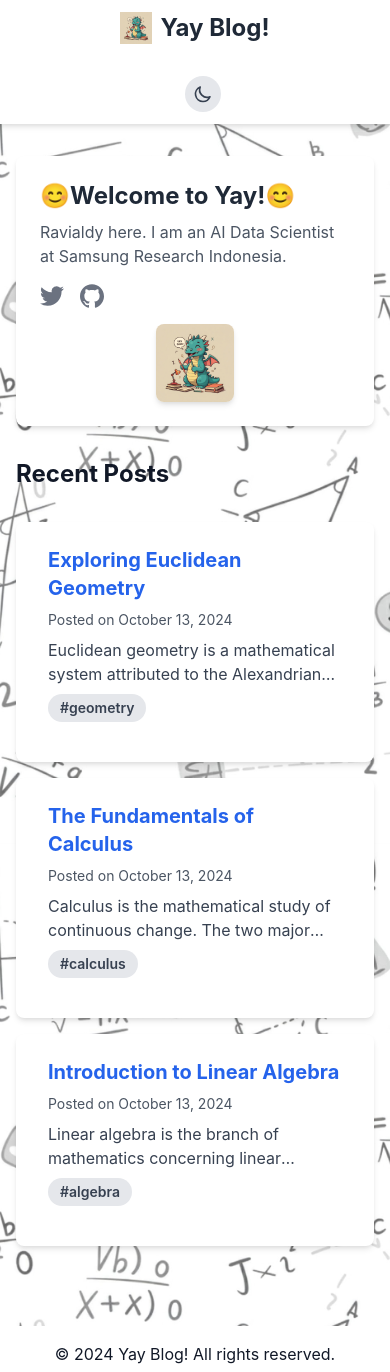
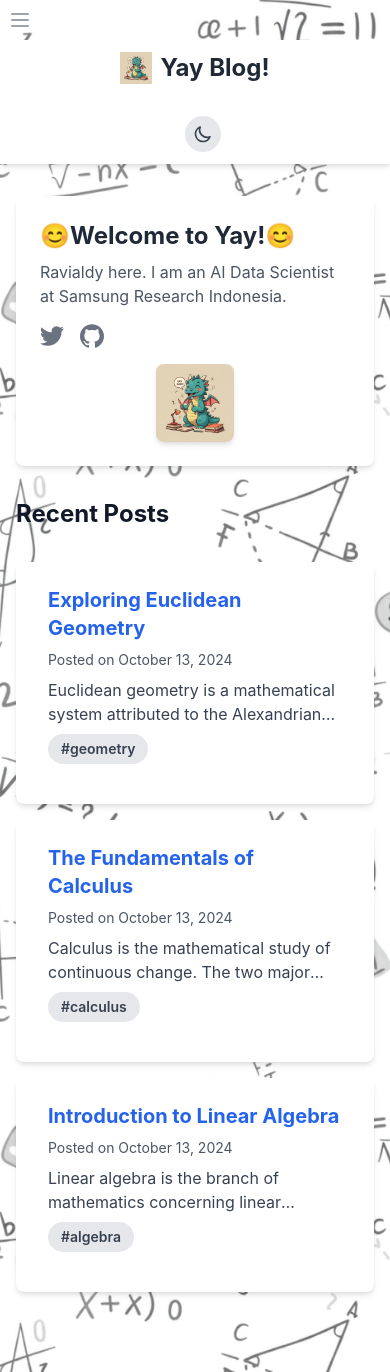
Before and after one commit to ravialdyh/ravialdy-website, a Flask app: page / in a window 390 px wide. Shown: the top 1372 px of the page. Run offline with Flask 3, Linux system fonts and the light colour scheme; data comes from the database, SQL or seed files in the repository.

```diff
--- a/static/css/styles.css
+++ b/static/css/styles.css
@@ -196,6 +196,18 @@ blockquote {
     background-color: #2d3748;
 }
 
+.dark .bg-gray-200 {
+    background-color: #1a202c !important;
+}
+
+.dark .text-gray-700 {
+    color: #e2e8f0 !important;
+}
+
+.dark .hover\:bg-gray-300:hover {
+    background-color: #4a5568 !important;
+}
+
 /* Mobile menu styles */
 .mobile-menu {
     display: none;
@@ -234,6 +246,17 @@ blockquote {
 
 .dark .mobile-menu a:hover {
     background-color: #4a5568;
+}
+
+@media (max-width: 768px) {
+    #mobile-menu {
+        position: absolute;
+        top: 100%;
+        left: 0;
+        right: 0;
+        background-color: #2d3748;
+        z-index: 50;
+    }
 }
 
 /* Ensure dark mode toggle is always visible */
--- a/templates/base.html
+++ b/templates/base.html
@@ -23,6 +23,13 @@
 </head>
 <body class="text-gray-900 dark:text-gray-100 transition-colors duration-300">
     <div class="min-h-screen flex flex-col">
+        <button id="mobile-menu-button" class="md:hidden p-2 rounded-md text-gray-400 hover:text-white hover:bg-gray-700 focus:outline-none focus:ring-2 focus:ring-offset-2 focus:ring-offset-gray-800 focus:ring-white">
+            <span class="sr-only">Open main menu</span>
+            <!-- Heroicon name: menu -->
+            <svg class="h-6 w-6" xmlns="http://www.w3.org/2000/svg" fill="none" viewBox="0 0 24 24" stroke="currentColor" aria-hidden="true">
+                <path stroke-linecap="round" stroke-linejoin="round" stroke-width="2" d="M4 6h16M4 12h16M4 18h16" />
+            </svg>
+        </button>
         <nav class="bg-white dark:bg-gray-800 shadow-md">
             <div class="nav-container mx-auto px-6 py-3 rounded-lg">
                 <div class="flex flex-col md:flex-row items-center justify-between w-full">
@@ -49,6 +56,15 @@
                 </div>
             </div>
         </nav>
+        <div id="mobile-menu" class="md:hidden hidden">
+            <div class="px-2 pt-2 pb-3 space-y-1 sm:px-3">
+                <a href="{{ url_for('index') }}" class="block px-3 py-2 rounded-md text-base font-medium text-white bg-gray-900 focus:outline-none focus:text-white focus:bg-gray-700">Posts</a>
+                <a href="{{ url_for('archive') }}" class="block px-3 py-2 rounded-md text-base font-medium text-gray-300 hover:text-white hover:bg-gray-700 focus:outline-none focus:text-white focus:bg-gray-700">Archive</a>
+                <a href="{{ url_for('search') }}" class="block px-3 py-2 rounded-md text-base font-medium text-gray-300 hover:text-white hover:bg-gray-700 focus:outline-none focus:text-white focus:bg-gray-700">Search</a>
+                <a href="{{ url_for('tags') }}" class="block px-3 py-2 rounded-md text-base font-medium text-gray-300 hover:text-white hover:bg-gray-700 focus:outline-none focus:text-white focus:bg-gray-700">Tags</a>
+                <a href="{{ url_for('faq') }}" class="block px-3 py-2 rounded-md text-base font-medium text-gray-300 hover:text-white hover:bg-gray-700 focus:outline-none focus:text-white focus:bg-gray-700">FAQ</a>
+            </div>
+        </div>
         <main class="flex-grow">
             <div class="content-wrapper container mx-auto px-4 py-8">
                 <!-- New Introduction Section -->
--- a/templates/index.html
+++ b/templates/index.html
@@ -13,7 +13,7 @@
     </p>
     <div class="mt-2">
         {% for tag in post.tags %}
-        <a href="{{ url_for('tag', tag_name=tag.name) }}" class="inline-block bg-gray-200 dark:bg-gray-700 rounded-full px-3 py-1 text-sm font-semibold text-gray-700 dark:text-gray-100 mr-2 mb-2 hover:bg-gray-300 dark:hover:bg-gray-600 transition-colors duration-200">#{{ tag.name }}</a>
+        <a href="{{ url_for('tag', tag_name=tag.name) }}" class="inline-block bg-gray-200 dark:bg-gray-800 rounded-full px-3 py-1 text-sm font-semibold text-gray-700 dark:text-gray-100 mr-2 mb-2 hover:bg-gray-300 dark:hover:bg-gray-700 transition-colors duration-200 border border-transparent dark:border-gray-600">#{{ tag.name }}</a>
         {% endfor %}
     </div>
 </div>
```
